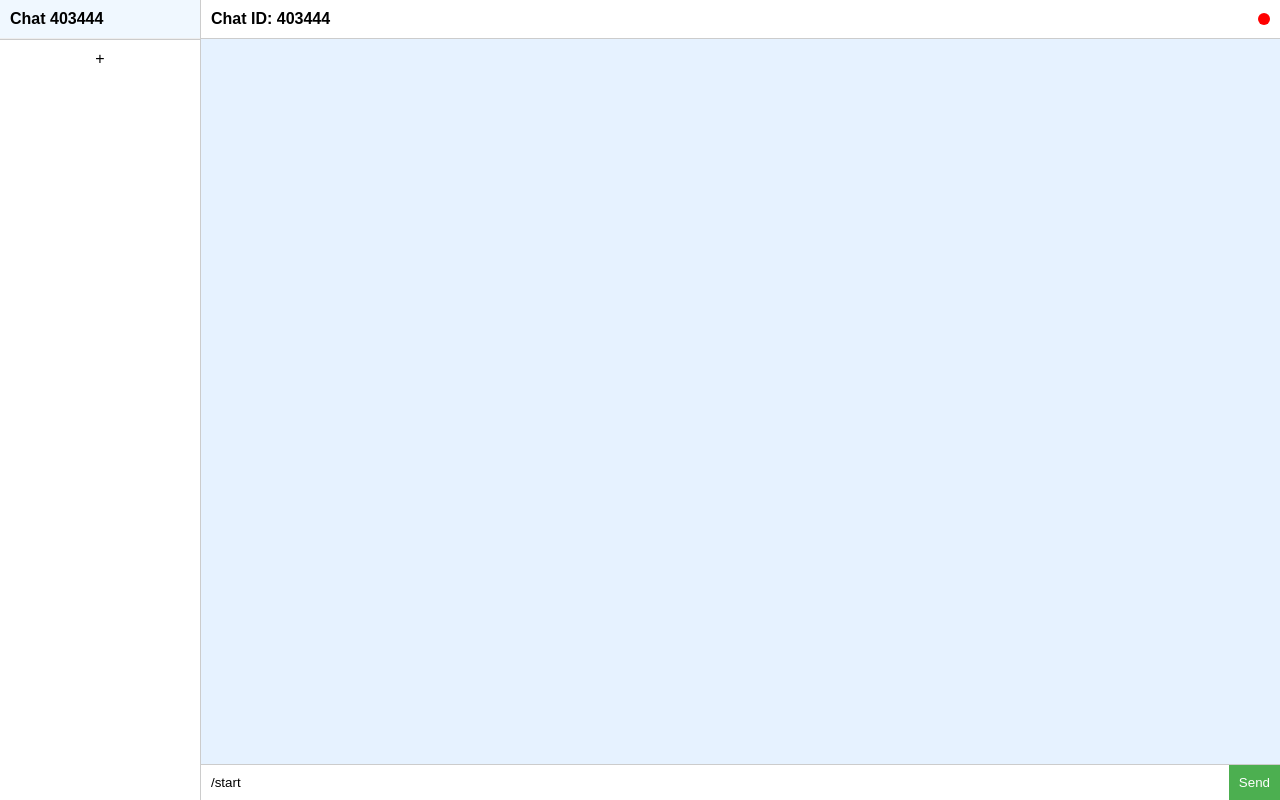
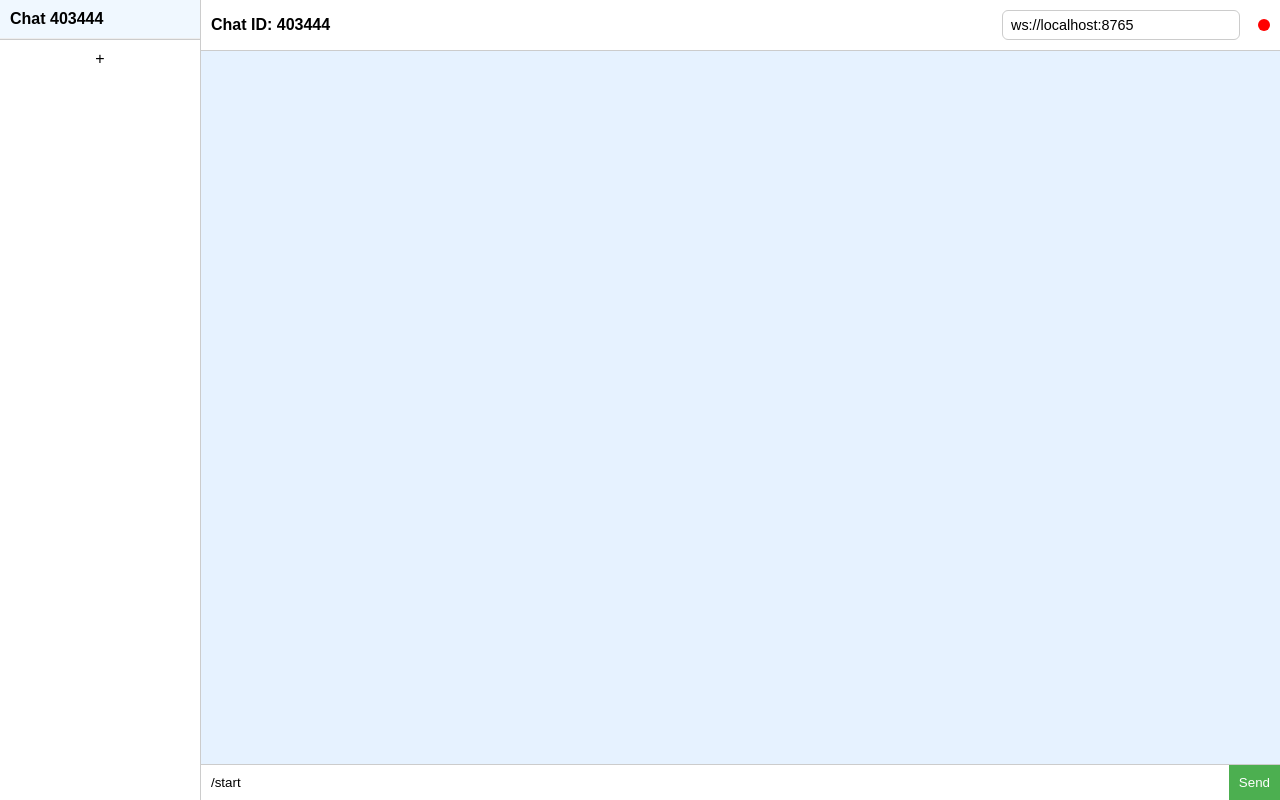
Before and after one commit to teterevlev/telemock-go, a plain HTML site: page web/index.html in a window 1280 px wide. Drawn offline with Linux system fonts and the light colour scheme.

Commit message:
Add ip field

```diff
--- a/web/index.html
+++ b/web/index.html
@@ -22,6 +22,8 @@
     #send { padding: 10px; border: none; background: #4caf50; color: white; cursor: pointer; }
     #add-chat { padding: 10px; text-align: center; cursor: pointer; background: #fff; border-top: 1px solid #ccc; }
     #status { width: 12px; height: 12px; border-radius: 50%; background: red; margin-left: 10px; }
+    #right-controls { display: flex; align-items: center; gap: 8px; }
+    #server-url { width: 220px; padding: 6px 8px; border: 1px solid #ccc; border-radius: 6px; font-size: 0.9em; }
     .msg-container { display: flex; flex-direction: column; margin-bottom: 12px; }
     .keyboard { display: flex; flex-direction: column; margin-top: 0; }
     .keyboard-row { display: flex; gap: 4px; }
@@ -34,7 +36,7 @@
     <div id="chats"></div>
   </div>
   <div id="main">
-    <div id="header">Chat <div id="status"></div></div>
+    <div id="header">Chat <div id="right-controls"><input id="server-url" type="text" placeholder="ws://ip:port" /><div id="status"></div></div></div>
     <div id="messages"></div>
     <div id="input-area">
       <input id="text" type="text" placeholder="Type a message...">
@@ -49,6 +51,7 @@
     const sendBtn = document.getElementById("send");
     const header = document.getElementById("header");
     const status = document.getElementById("status");
+    const serverUrlInput = document.getElementById("server-url");
 
     let ws;
     let chats = {};
@@ -59,8 +62,19 @@
       return messageIdCounter++;
     }
 
+    function getSavedServerUrl() {
+      return localStorage.getItem("serverUrl") || "ws://localhost:8765";
+    }
+
     function connect() {
-      ws = new WebSocket("ws://localhost:8765");
+      const url = (serverUrlInput && serverUrlInput.value ? serverUrlInput.value : getSavedServerUrl()).trim();
+      try {
+        ws = new WebSocket(url);
+      } catch (e) {
+        status.style.background = "red";
+        setTimeout(connect, 1500);
+        return;
+      }
       ws.onopen = () => { status.style.background = "green"; };
       ws.onclose = () => { status.style.background = "red"; setTimeout(connect, 1000); };
       ws.onmessage = (event) => {
@@ -75,6 +89,28 @@
           data.reply_markup
         );
       };
+    }
+
+    // init server url input with saved/default value
+    if (serverUrlInput) {
+      serverUrlInput.value = getSavedServerUrl();
+      const saveAndReconnect = () => {
+        const val = serverUrlInput.value.trim();
+        localStorage.setItem("serverUrl", val);
+        if (ws && ws.readyState === WebSocket.OPEN) {
+          ws.close(1000);
+        } else if (!ws || ws.readyState === WebSocket.CLOSED) {
+          connect();
+        }
+      };
+      serverUrlInput.addEventListener("change", saveAndReconnect);
+      serverUrlInput.addEventListener("blur", saveAndReconnect);
+      serverUrlInput.addEventListener("keypress", (e) => {
+        if (e.key === "Enter") {
+          e.preventDefault();
+          saveAndReconnect();
+        }
+      });
     }
 
     connect();
```
